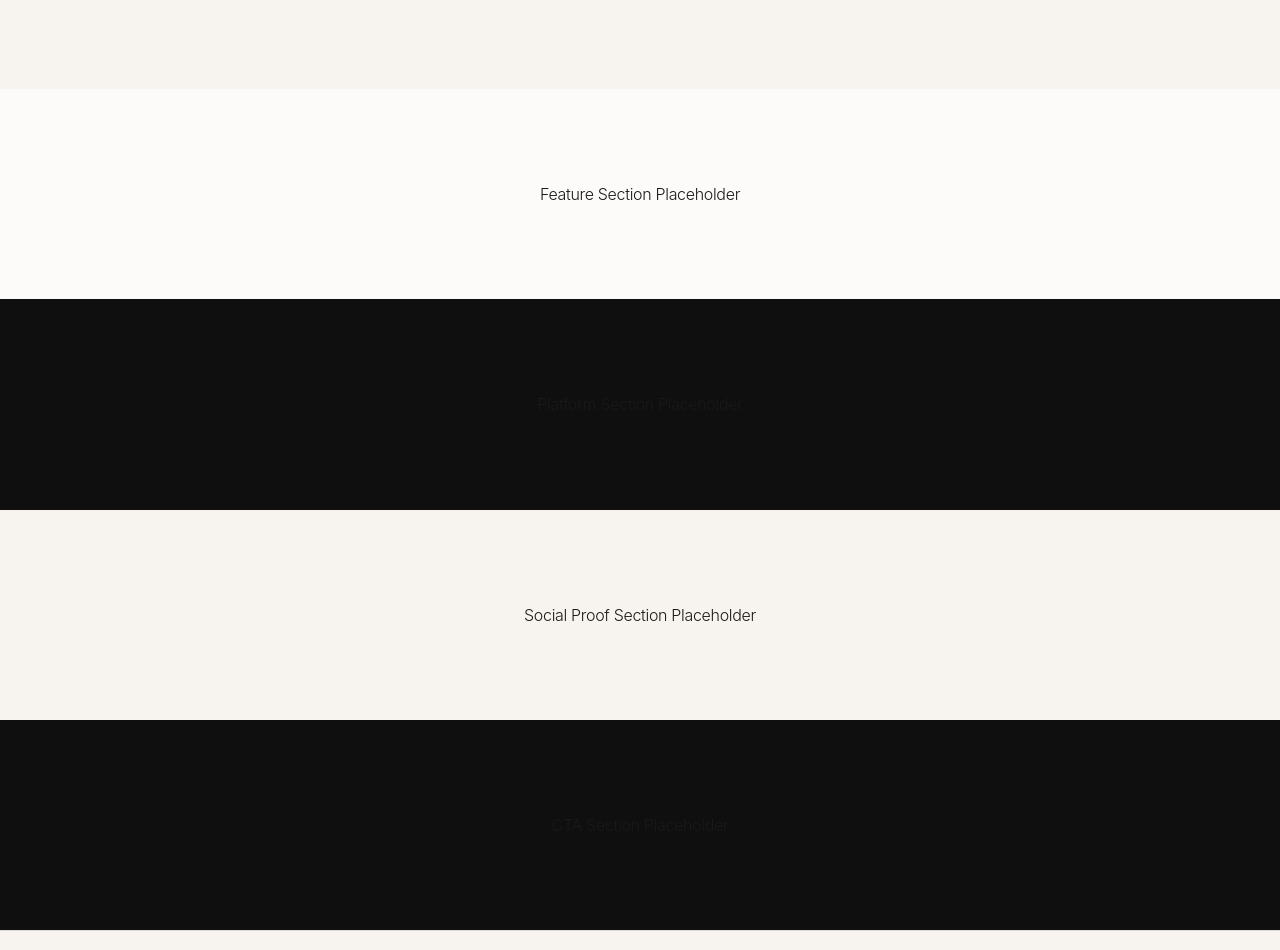
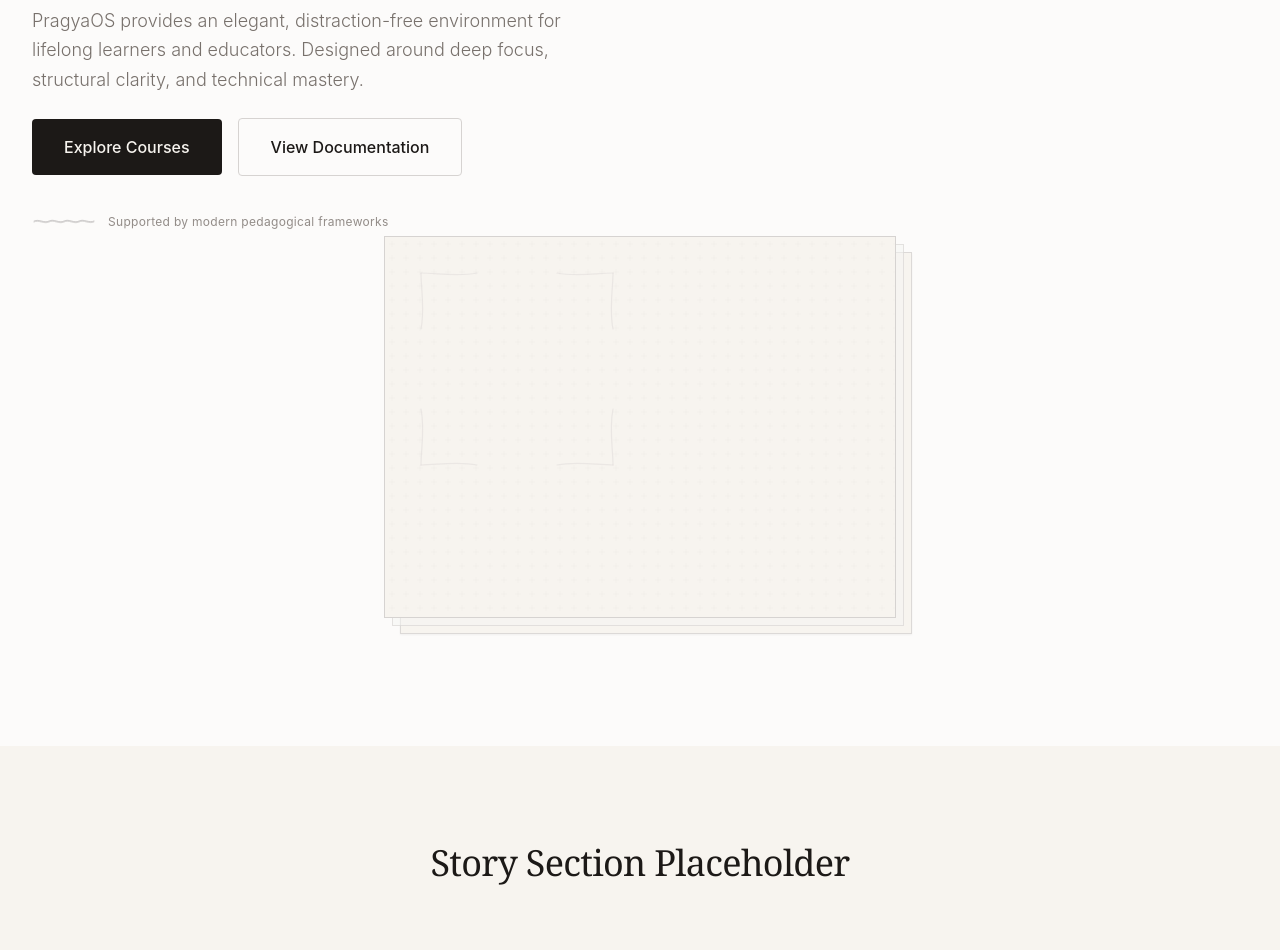
Before and after one commit to Rampravsh/PragyaOS, a React (Vite) app in the folder apps/web/: page / in a window 1280 px wide. Shown: the part 442-1392 px from the top of the page. Built offline with nearby package versions, Linux system fonts and the light colour scheme.

Commit message:
feat(web): implement production-ready editorial HeroSection visual composition

```diff
--- a/apps/web/src/compositions/marketing/home/sections/HeroSection.tsx
+++ b/apps/web/src/compositions/marketing/home/sections/HeroSection.tsx
@@ -1,17 +1,191 @@
 import React from 'react';
+import {
+  PaperArrow,
+  HighlightCircle,
+  StatementWiggle01,
+  StatementCircle01,
+  CornerDoodles,
+  TinyCrossPattern,
+} from '@pragyaos/assets';
 import { EditorialSection } from '@/components/marketing/section/EditorialSection';
 import { SectionContainer } from '@/components/marketing/section/SectionContainer';
-import { EditorialDisplay } from '@/components/marketing/shared/Typography';
+import {
+  PrimaryButton,
+  SecondaryButton,
+} from '@/components/marketing/shared/Button';
+import {
+  EditorialDisplay,
+  EditorialParagraph,
+  EditorialCaption,
+  EditorialHighlight,
+} from '@/components/marketing/shared/Typography';
+import { SplitLayout } from '@/components/marketing/layout/SplitLayout';
+import { ContentStack } from '@/components/marketing/layout/ContentStack';
+import { DecorativeAsset } from '@/components/marketing/media/DecorativeAsset';
+import { EditorialPattern } from '@/components/marketing/shared/EditorialPattern';
+import { FadeIn } from '@/components/marketing/motion/FadeIn';
+import { Reveal } from '@/components/marketing/motion/Reveal';
+import { FloatingDecoration } from '@/components/marketing/motion/FloatingDecoration';
 
 /**
- * HeroSection: Structural composition placeholder.
- * Houses the homepage landing hero segment.
+ * HeroSection: Production-ready editorial landing section.
+ * Inspired by the academic depth and visual quietude of Ellipsus.
+ * Composes responsive two-column grid:
+ *   - Left: Typography displays, paragraphs, CTAs, trust wiggles.
+ *   - Right: Stacked paper layers, corner doodles, annotated labels.
  */
 export function HeroSection(): React.JSX.Element {
   return (
-    <EditorialSection id="hero-section" variant="light" aria-labelledby="hero-title">
-      <SectionContainer>
-        <EditorialDisplay id="hero-title">Hero Section Placeholder</EditorialDisplay>
+    <EditorialSection
+      id="hero-section"
+      variant="light"
+      aria-labelledby="hero-title"
+      className="pt-8 md:pt-12"
+    >
+      <SectionContainer className="!py-16 md:!py-24 lg:!py-32">
+        <SplitLayout ratio="1:1" gap="lg" align="center">
+
+          {/* Left Column: Editorial Messaging */}
+          <FadeIn direction="up" duration="slow" className="flex flex-col items-start text-left">
+            <ContentStack gap="md" className="items-start">
+              {/* Eyebrow Label */}
+              <EditorialCaption className="text-primary/70 tracking-widest font-semibold">
+                An Educational Ecosystem
+              </EditorialCaption>
+
+              {/* Master Display Headline */}
+              <Reveal duration="slow">
+                <EditorialDisplay id="hero-title" className="text-4xl sm:text-5xl lg:text-6xl font-light leading-[1.08] tracking-tight">
+                  Reimagine learning through{' '}
+                  <EditorialHighlight decoration="scribble" className="text-primary">
+                    digital quietude.
+                  </EditorialHighlight>
+                </EditorialDisplay>
+              </Reveal>
+
+              {/* Core Description Copy */}
+              <EditorialParagraph lead className="text-muted-foreground max-w-xl font-light leading-relaxed mt-2">
+                PragyaOS provides an elegant, distraction-free environment for lifelong learners
+                and educators. Designed around deep focus, structural clarity, and technical mastery.
+              </EditorialParagraph>
+
+              {/* CTAs Actions Row */}
+              <div className="flex flex-wrap gap-4 items-center mt-6 w-full sm:w-auto">
+                <PrimaryButton href="/login" size="lg">
+                  Explore Courses
+                </PrimaryButton>
+                <SecondaryButton href="/docs" size="lg">
+                  View Documentation
+                </SecondaryButton>
+              </div>
+
+              {/* Trust validation with hand-drawn squiggle decoration */}
+              <div className="flex items-center gap-3 mt-8 text-xs text-muted-foreground/80 font-sans tracking-wide">
+                <FloatingDecoration duration={5} yOffset={2}>
+                  <DecorativeAsset
+                    asset={StatementWiggle01}
+                    className="text-primary/40 w-16 h-auto"
+                    strokeWidth={1.8}
+                  />
+                </FloatingDecoration>
+                <span>Supported by modern pedagogical frameworks</span>
+              </div>
+            </ContentStack>
+          </FadeIn>
+
+          {/* Right Column: Stacked Paper Composition & Annotations */}
+          <FadeIn direction="up" duration="slow" delay={0.15} className="w-full">
+            <div className="relative w-full max-w-lg mx-auto aspect-[4/3] sm:aspect-[1.34] select-none">
+
+              {/* Background Sheet Layer 1 (Cream Sheet Offset) */}
+              <div className="absolute top-4 left-4 w-full h-full bg-paper-cream border border-border/80 -z-10 shadow-sm" />
+
+              {/* Background Sheet Layer 2 (Muted Sheet Offset) */}
+              <div className="absolute top-2 left-2 w-full h-full bg-stone-100/50 border border-border/60 -z-10" />
+
+              {/* Foreground Canvas Layer */}
+              <div className="relative w-full h-full bg-background border border-border p-8 flex flex-col justify-between overflow-hidden">
+                {/* 1. Subtle repeating background cross pattern */}
+                <EditorialPattern
+                  pattern={TinyCrossPattern}
+                  opacity={0.03}
+                  width={140}
+                  height={140}
+                />
+
+                {/* 2. Architectual corner borders */}
+                <DecorativeAsset
+                  asset={CornerDoodles}
+                  className="absolute inset-0 w-full h-full text-border/40 pointer-events-none"
+                  strokeWidth={1.2}
+                />
+
+                {/* 3. Visual Content - Abstract Editorial Elements */}
+                <div className="relative w-full h-full flex flex-col justify-between z-10">
+
+                  {/* Top Row: Curiosity Circle Annotation */}
+                  <div className="flex justify-start pt-6 pl-6">
+                    <FloatingDecoration duration={6} yOffset={4}>
+                      <div className="relative p-4 flex items-center justify-center">
+                        <DecorativeAsset
+                          asset={StatementCircle01}
+                          className="absolute text-primary/30 w-28 h-auto"
+                          strokeWidth={1.5}
+                        />
+                        <span className="font-serif italic text-sm tracking-wide text-foreground relative z-10">
+                          Curiosity
+                        </span>
+                      </div>
+                    </FloatingDecoration>
+                  </div>
+
+                  {/* Mid Row: Floating Arrow and Synthesis Label */}
+                  <div className="flex justify-between items-center px-8 my-auto">
+                    {/* Floating connecting arrow */}
+                    <div className="translate-x-12 translate-y-2 rotate-12 opacity-80">
+                      <FloatingDecoration duration={5} yOffset={3}>
+                        <DecorativeAsset
+                          asset={PaperArrow}
+                          className="text-primary/40 w-12 h-auto"
+                          strokeWidth={1.5}
+                        />
+                      </FloatingDecoration>
+                    </div>
+
+                    <div className="relative p-2 flex flex-col items-center">
+                      <span className="font-sans text-[11px] uppercase tracking-wider font-bold text-muted-foreground/80 mb-1">
+                        Phase II
+                      </span>
+                      <span className="font-serif text-lg text-foreground font-medium">
+                        Synthesis
+                      </span>
+                    </div>
+                  </div>
+
+                  {/* Bottom Row: Highlighted Framework Label */}
+                  <div className="flex justify-end pb-6 pr-6">
+                    <div className="relative flex flex-col items-end">
+                      <div className="relative py-2 px-1">
+                        <DecorativeAsset
+                          asset={HighlightCircle}
+                          className="absolute -inset-1 text-primary/20 w-32 h-auto pointer-events-none"
+                          strokeWidth={1.5}
+                        />
+                        <span className="font-sans text-xs font-semibold tracking-widest uppercase text-foreground relative z-10">
+                          Framework
+                        </span>
+                      </div>
+                    </div>
+                  </div>
+
+                </div>
+
+              </div>
+
+            </div>
+          </FadeIn>
+
+        </SplitLayout>
       </SectionContainer>
     </EditorialSection>
   );
```
